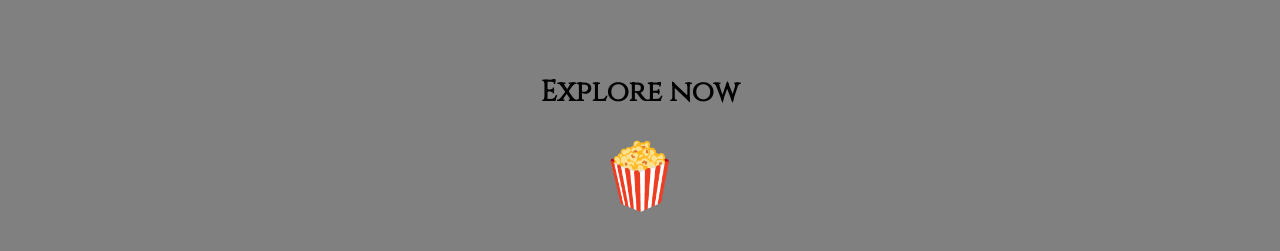
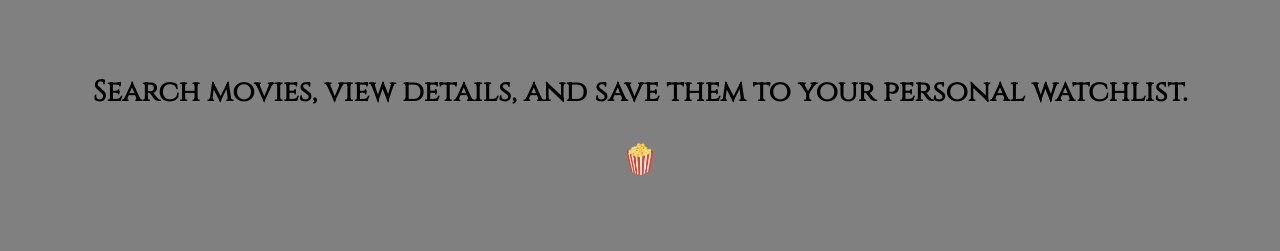
Before and after one commit to rami3-bit/MovieWatchList, a plain HTML site: page index.html in a window 1280 px wide. Shown: the part 275-526 px from the top of the page. Drawn offline with Linux system fonts and the light colour scheme.

Commit message:
html added content

```diff
--- a/index.html
+++ b/index.html
@@ -33,8 +33,8 @@
 	<article>
 		<div id="explore">
 			<h1>
-				Explore now
-			</h1>
+				Search movies, view details, and save them to your personal watchlist.
+			<h1>
 			<p>
 				🍿
 			</p>
```
